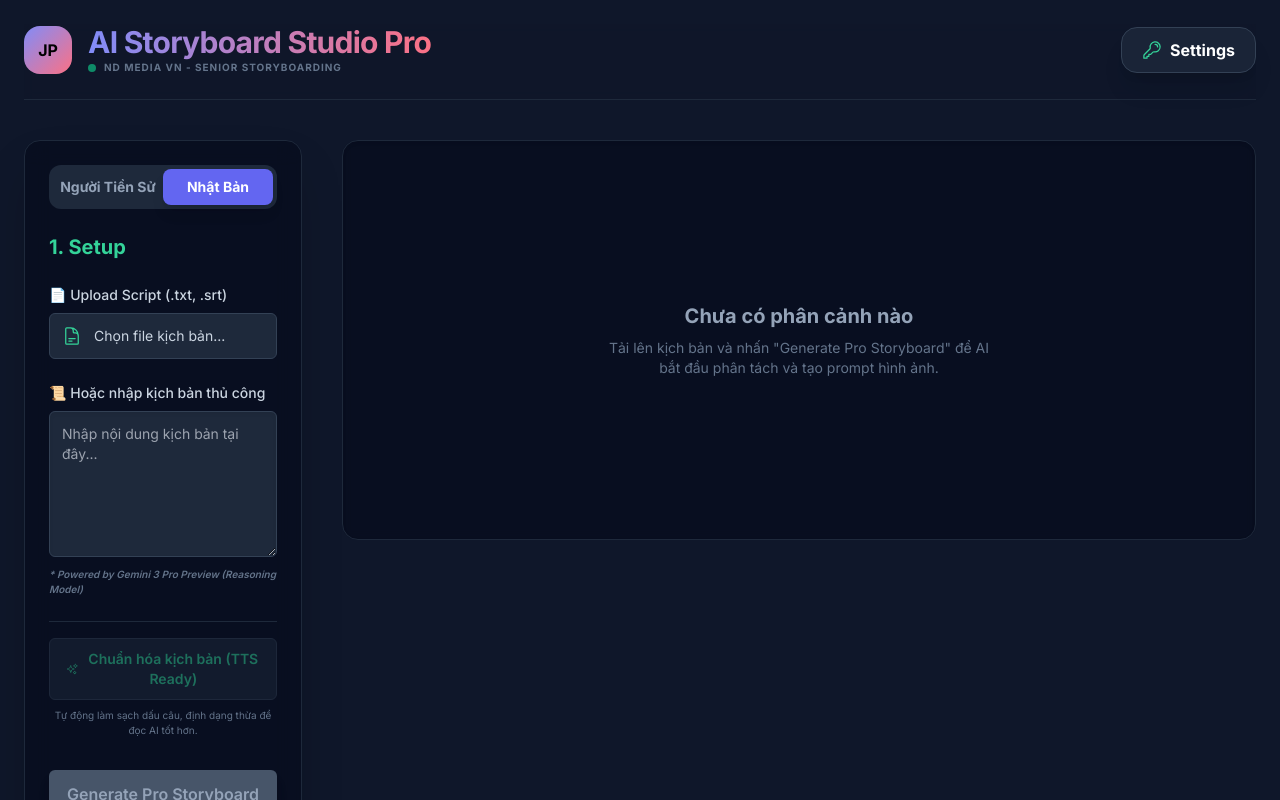
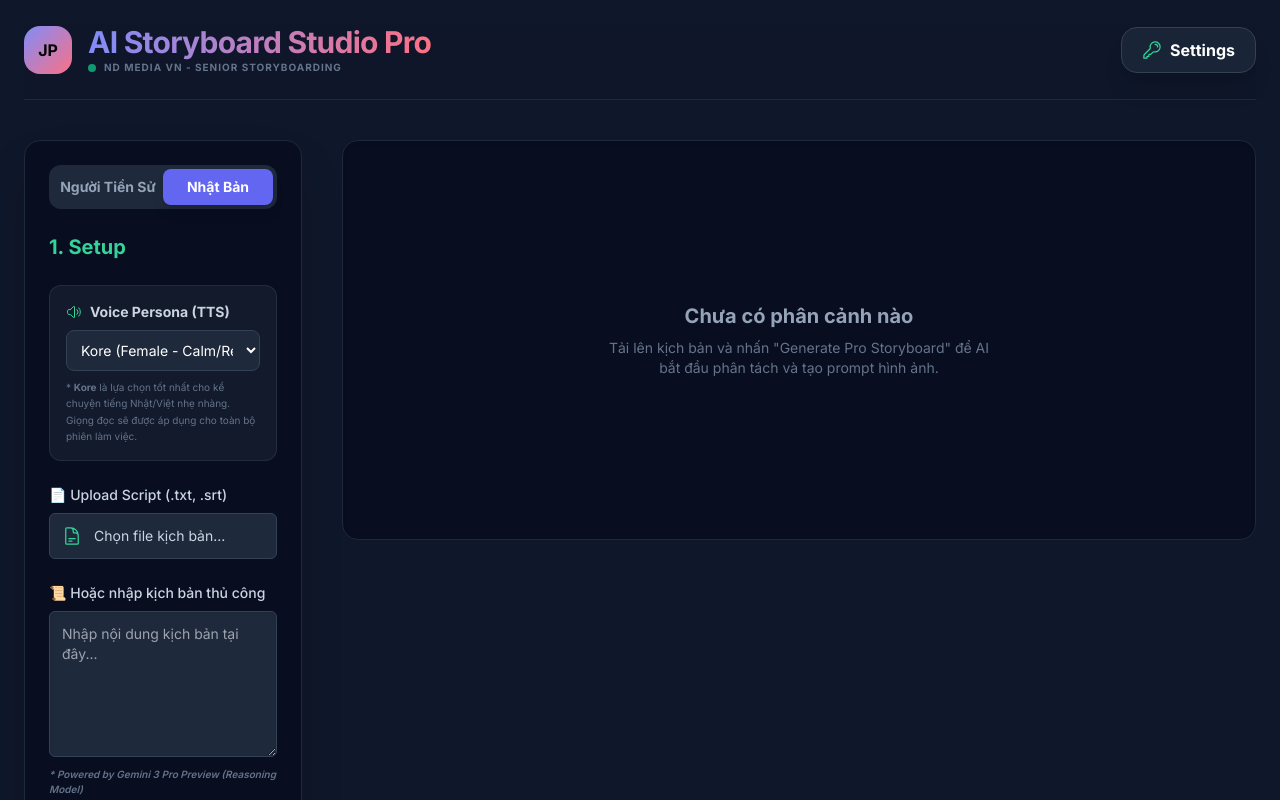
Before and after one commit to thuanndbxvp/Tool-T-ng-H-a-Ch-Ng-i-Ti-n-S-, a React (Vite) app: page / in a window 1280 px wide. Shown: the top 800 px of the page. Built offline with nearby package versions, Linux system fonts and the light colour scheme.

Commit message:
feat(ui): Enhance voice selection with descriptions
Update the AVAILABLE_VOICES constant to include descriptive names and explanations for each voice option. This allows users to better understand and choose the most suitable voice for their needs.

```diff
--- a/App.tsx
+++ b/App.tsx
@@ -49,7 +49,13 @@ Character: An elderly Japanese woman (70s), kind face, wrinkles, gray hair tied
 const MAX_REFERENCE_IMAGES = 3;
 
 // Các giọng đọc hỗ trợ bởi Gemini (gemini-2.5-flash-preview-tts)
-const AVAILABLE_VOICES = ['Kore', 'Puck', 'Charon', 'Fenrir', 'Zephyr'];
+const AVAILABLE_VOICES = [
+    { id: 'Kore', name: 'Kore (Female - Calm/Relaxing)', desc: 'Thích hợp cho kể chuyện, tâm tình (Nhật/Việt)' },
+    { id: 'Puck', name: 'Puck (Male - Soft)', desc: 'Giọng nam nhẹ nhàng' },
+    { id: 'Charon', name: 'Charon (Male - Deep)', desc: 'Giọng nam trầm, dày' },
+    { id: 'Fenrir', name: 'Fenrir (Male - Intense)', desc: 'Giọng nam mạnh mẽ' },
+    { id: 'Zephyr', name: 'Zephyr (Female - Energetic)', desc: 'Giọng nữ năng động' }
+];
 
 // --- UTILITY FUNCTIONS ---
 const fileToDataUrl = (file: File): Promise<{ dataUrl: string; mimeType: string }> => {
@@ -191,11 +197,14 @@ interface ControlPanelProps {
   isStandardizing: boolean;
   standardizedScript: string | null;
   onDownloadStandardized: () => void;
+  selectedVoice: string;
+  onSelectVoice: (voice: string) => void;
 }
 const ControlPanel: FC<ControlPanelProps> = ({
     mode, setMode, scenario, setScenario, referenceImages,
     onImageUpload, onScriptUpload, onBuildPrompts, isBuilding,
-    scriptFileName, onStandardizeScript, isStandardizing, standardizedScript, onDownloadStandardized
+    scriptFileName, onStandardizeScript, isStandardizing, standardizedScript, onDownloadStandardized,
+    selectedVoice, onSelectVoice
 }) => {
   const charImgRef = useRef<HTMLInputElement>(null);
   const scriptFileRef = useRef<HTMLInputElement>(null);
@@ -225,6 +234,27 @@ const ControlPanel: FC<ControlPanelProps> = ({
       </div>
 
       <h2 className="text-xl font-bold text-emerald-400">1. Setup</h2>
+
+      {/* Voice Selection (TTS) - Placed here for session consistency visibility */}
+      <div className="bg-slate-800/50 p-4 rounded-xl border border-slate-700/50">
+        <div className="flex items-center gap-2 mb-2">
+            <SpeakerIcon className="h-4 w-4 text-emerald-400" />
+            <label className="text-sm font-bold text-slate-300">Voice Persona (TTS)</label>
+        </div>
+        <select
+            value={selectedVoice}
+            onChange={(e) => onSelectVoice(e.target.value)}
+            className="w-full bg-slate-800 border border-slate-700 p-2.5 rounded-lg focus:ring-2 focus:ring-emerald-500 transition text-white text-sm"
+        >
+            {AVAILABLE_VOICES.map(voice => (
+                <option key={voice.id} value={voice.id}>{voice.name}</option>
+            ))}
+        </select>
+        <p className="text-[10px] text-slate-500 mt-2 leading-relaxed">
+            * <b>Kore</b> là lựa chọn tốt nhất cho kể chuyện tiếng Nhật/Việt nhẹ nhàng.
+            <br/>Giọng đọc sẽ được áp dụng cho toàn bộ phiên làm việc.
+        </p>
+      </div>
 
       {mode === 'prehistoric' && (
           <div>
@@ -408,12 +438,14 @@ const PromptCard: FC<PromptCardProps> = ({ prompt, onGenerateImage, onGenerateAu
                 {/* Audio Section */}
                 <div className="flex flex-col justify-end">
                      {prompt.isAudioLoading ? (
-                        <div className="w-full h-10 bg-slate-800 rounded-lg flex items-center justify-center gap-2 text-sm text-slate-400">
+                        <div className="w-full h-10 bg-slate-800 rounded-lg flex items-center justify-center gap-2 text-sm text-slate-400 border border-slate-700">
                              <SpinnerIcon className="animate-spin h-4 w-4 text-indigo-500" /> Generating Voice...
                         </div>
                      ) : prompt.audioUrl ? (
                          <div className="space-y-2">
-                             <audio controls src={prompt.audioUrl} className="w-full h-10 block rounded-lg bg-slate-100" />
+                             <div className="flex items-center gap-2 bg-slate-100 rounded-lg p-1">
+                                <audio controls src={prompt.audioUrl} className="w-full h-8 block" />
+                             </div>
                              <button
                                 onClick={() => onGenerateAudio(prompt.id)}
                                 className="w-full text-xs text-slate-500 hover:text-indigo-400 flex items-center justify-center gap-1 transition-colors"
@@ -550,12 +582,10 @@ interface ApiKeyModalProps {
     onSetActiveKey: (id: string) => void;
     selectedModel: string;
     onSelectModel: (model: string) => void;
-    selectedVoice: string;
-    onSelectVoice: (voice: string) => void;
 }
 const ApiKeyModal: FC<ApiKeyModalProps> = ({
     isOpen, onClose, apiKeys, onAddKey, onDeleteKey, onSetActiveKey,
-    selectedModel, onSelectModel, selectedVoice, onSelectVoice
+    selectedModel, onSelectModel
 }) => {
     const [newKeyValue, setNewKeyValue] = useState('');
     const [activeProvider, setActiveProvider] = useState<ApiKey['provider']>('Google');
@@ -600,7 +630,6 @@ const ApiKeyModal: FC<ApiKeyModalProps> = ({
                     <button onClick={onClose} className="text-slate-400 hover:text-white transition-colors text-3xl font-light">&times;</button>
                 </div>
                 <div className="space-y-8">
-                    <div className="grid grid-cols-2 gap-6">
                     <div>
                         <label htmlFor="model-select" className="block text-sm font-medium text-slate-300 mb-3">High-Quality Image Model</label>
                         <select
@@ -612,21 +641,7 @@ const ApiKeyModal: FC<ApiKeyModalProps> = ({
                             <option value="gemini-3-pro-image-preview">Gemini 3 Pro Image (Best)</option>
                             <option value="gemini-2.5-flash-image">Gemini 2.5 Flash Image (Fast)</option>
                         </select>
-                        </div>
-                        <div>
-                             <label htmlFor="voice-select" className="block text-sm font-medium text-slate-300 mb-3">TTS Voice (Giọng đọc)</label>
-                             <select
-                                id="voice-select"
-                                value={selectedVoice}
-                                onChange={(e) => onSelectVoice(e.target.value)}
-                                className="w-full bg-slate-800 border border-slate-700 p-3 rounded-xl focus:ring-2 focus:ring-emerald-500 transition text-white"
-                             >
-                                 {AVAILABLE_VOICES.map(voice => (
-                                     <option key={voice} value={voice}>{voice} (Google AI)</option>
-                                 ))}
-                             </select>
-                             <p className="text-[10px] text-slate-500 mt-1">Hỗ trợ đa ngôn ngữ (bao gồm Tiếng Nhật).</p>
-                        </div>
+                         <p className="text-[10px] text-slate-500 mt-2">Dùng Gemini 3 Pro để có chất lượng ảnh tốt nhất (hỗ trợ 1K).</p>
                     </div>
 
                     <div>
@@ -1044,6 +1059,8 @@ export default function App() {
             isStandardizing={isStandardizing}
             standardizedScript={standardizedScript}
             onDownloadStandardized={handleDownloadStandardizedScript}
+            selectedVoice={selectedVoice}
+            onSelectVoice={handleSelectVoice}
           />
         </div>
         <div className="lg:col-span-8 xl:col-span-9">
@@ -1071,8 +1088,6 @@ export default function App() {
         onSetActiveKey={handleSetActiveKey}
         selectedModel={selectedModel}
         onSelectModel={handleSelectModel}
-        selectedVoice={selectedVoice}
-        onSelectVoice={handleSelectVoice}
       />
     </div>
   );
```
Lines whose indentation alone changed are shown as unchanged.
